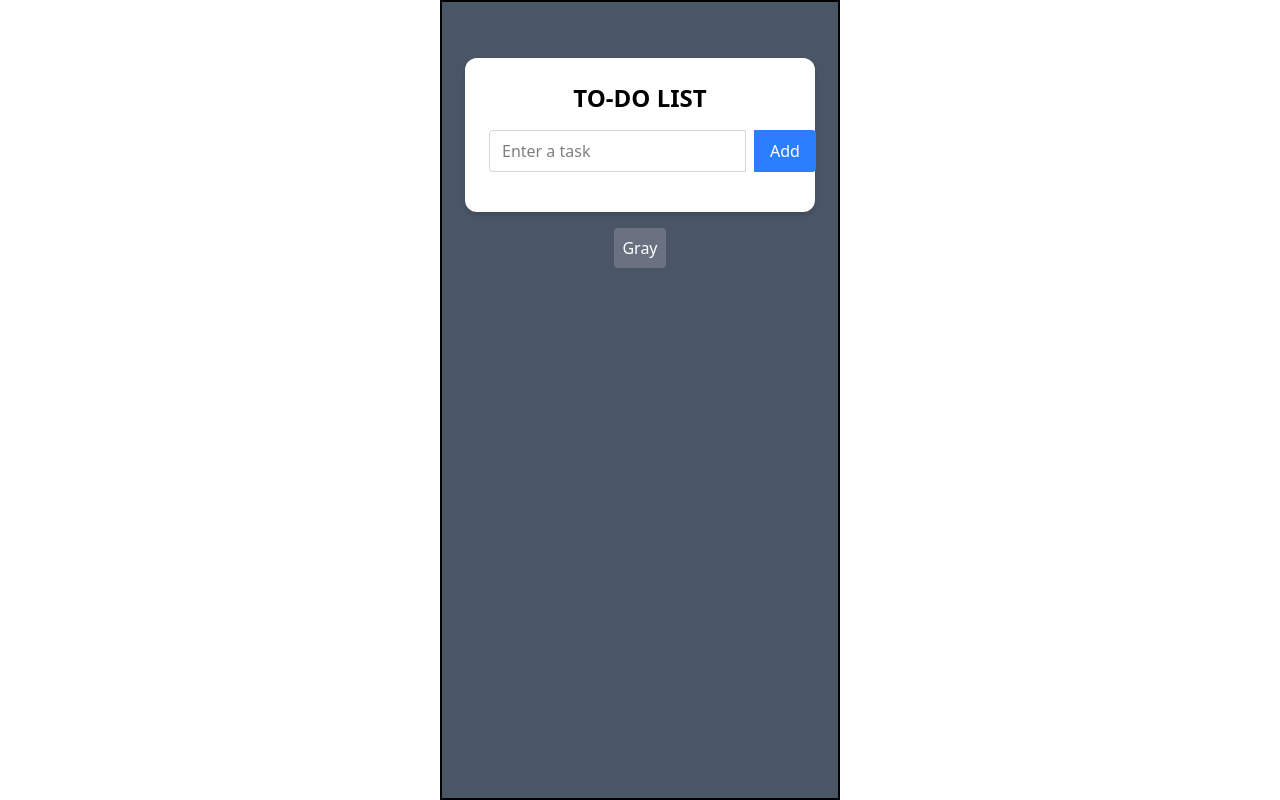
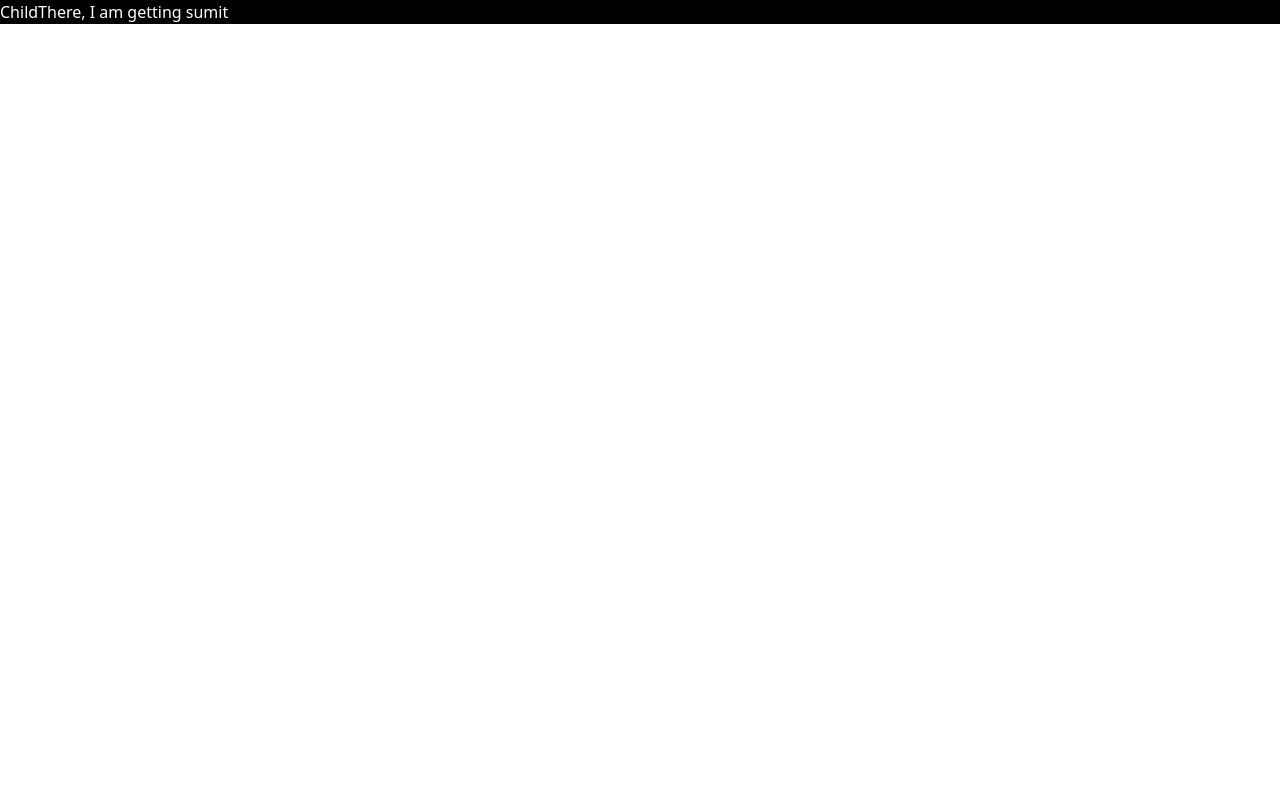
Before and after one commit to poudelsumitrocks/ToDoList, a React (Vite) app: page / in a window 1280 px wide. Built offline with nearby package versions, Linux system fonts and the light colour scheme.

Commit message:
add the themContext and solve the usecontext

```diff
--- a/src/App.jsx
+++ b/src/App.jsx
@@ -17,32 +17,32 @@ import { useState } from "react";
 
 
 // for TO DO LIST
-export default function App() {
-   const [isDarkmode, setIsDarkmode] = useState(false);
-  const toggleDarkMode = ()=>{
-    setIsDarkmode(!isDarkmode);
-    document.body.classList.toggle("black", isDarkmode);
+// export default function App() {
+//    const [isDarkmode, setIsDarkmode] = useState(false);
+//   const toggleDarkMode = ()=>{
+//     setIsDarkmode(!isDarkmode);
+//     document.body.classList.toggle("black", isDarkmode);
 
-  }
-  return (
-    <div className="flex items-center justify-center min-h-screen">
-      <div className={`min-h-screen w-full max-w-[400px] flex flex-col justify-start items-center bg-gray-600 border-2 p-4 ${isDarkmode ? "bg-gray-900 text-black" : "bg-gray-600 text-black"}`} >
+//   }
+//   return (
+//     <div className="flex items-center justify-center min-h-screen">
+//       <div className={`min-h-screen w-full max-w-[400px] flex flex-col justify-start items-center bg-gray-600 border-2 p-4 ${isDarkmode ? "bg-gray-900 text-black" : "bg-gray-600 text-black"}`} >
 
-        <Input />
-           <button
-          className={`p-2 rounded mt-4 transition-colors duration-300 ${
-            isDarkmode ? "bg-blue-300 text-black" : "bg-gray-500 text-white"
-          }`}
-          onClick={toggleDarkMode}
-        >
-          {isDarkmode ? "Blue" : "Gray"}
-        </button>
+//         <Input />
+//            <button
+//           className={`p-2 rounded mt-4 transition-colors duration-300 ${
+//             isDarkmode ? "bg-blue-300 text-black" : "bg-gray-500 text-white"
+//           }`}
+//           onClick={toggleDarkMode}
+//         >
+//           {isDarkmode ? "Blue" : "Gray"}
+//         </button>
 
 
-      </div>
-    </div>
-  );
-}
+//       </div>
+//     </div>
+//   );
+// }
 
 
 
@@ -125,7 +125,22 @@ export default function App() {
 //   return (
 //     <div>
 //       {/* <Useref/> */}
-//      < <Content/>>
+//
 //     </div>
 //   )
 // }
+
+
+
+// UseContext
+import React from 'react'
+import Content from "./components/UseContext/Content";
+
+export default function App() {
+  return (
+    <>
+      <Content/>
+
+    </>
+  )
+}
--- /dev/null
+++ b/src/components/ThemContext/ThemeContext.jsx
@@ -0,0 +1,4 @@
+import React from "react";
+
+// ✅ Create ThemeContext correctly
+export const ThemeContext = React.createContext();
--- a/src/components/UseContext/Content.jsx
+++ b/src/components/UseContext/Content.jsx
@@ -1,19 +1,19 @@
-import React from 'react'
-import { createContext } from 'react'
-import Content1 from './Content1'
-import {ThemeContext } from './Content.jsx'
+import React from "react";
+import Content2 from "./Content2.jsx";
+import { ThemeContext } from "../ThemContext/ThemeContext.jsx"; // ✅ Correct path
 
-export const NameContext = createContext();
-const name=["sagar","Sumit "];
+// ✅ Create NameContext
+export const NameContext = React.createContext();
 
 export default function Content() {
-    return (
-    <>
-      <NameContext.Provider value={name}>
-        <ThemeContext.Provider value={{theme:"dark"}}>
-        <Content1/>
+  return (
+    <div>
+      {/* ✅ Use Provider with value prop */}
+      <NameContext.Provider value={"sumit"}>
+        <ThemeContext.Provider value={"dark"}>
+          <Content2 />
         </ThemeContext.Provider>
       </NameContext.Provider>
-    </>
-  )
+    </div>
+  );
 }
--- a/src/components/UseContext/Content2.jsx
+++ b/src/components/UseContext/Content2.jsx
@@ -1,17 +1,14 @@
-import React from 'react'
-import { createContext } from 'react'
-import { NameContext } from './Content'
-import { ThemeContext } from './Content'
+import React from "react";
+import { NameContext } from "./Content.jsx";
+import { ThemeContext } from "../ThemContext/ThemeContext.jsx"; // ✅ Correct path
+
 export default function Content2() {
-    const names = React.useContext(NameContext);
-    const theme = React.useContext(ThemeContext);
-
+  const name = React.useContext(NameContext);
+  const theme = React.useContext(ThemeContext);
 
   return (
-    <>
-    <div className={`${theme=='dark'?"bg-black text-white":"bg-white text-black "}`}>
-     ChildThere , i am getting
+    <div className={`${theme === "dark" ? "bg-black text-white" : "bg-white text-black"}`}>
+      ChildThere, I am getting {name}
     </div>
-    </>
-  )
+  );
 }
```
